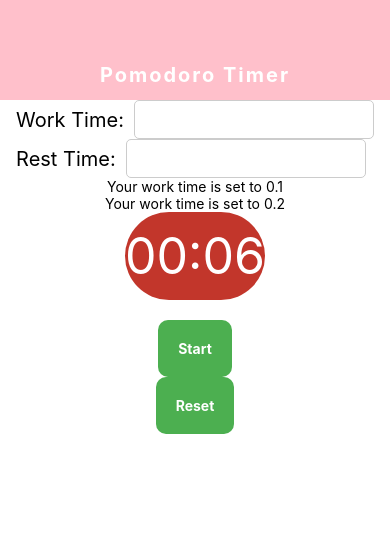
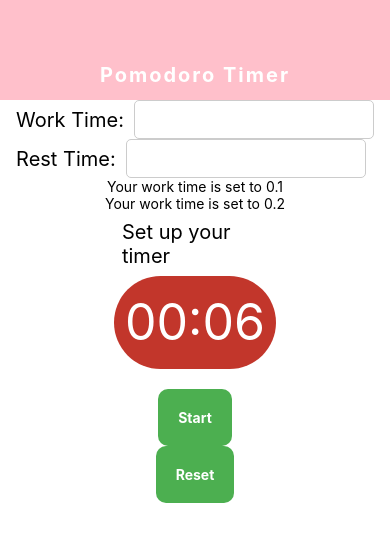
Before and after one commit to leenapoikolainen/pomodoro, a React Native app: screen / in a window 390 px wide. Shown: the top 542 px of the page. Built offline with nearby package versions, Linux system fonts and the light colour scheme.

Commit message:
fixed status text with conditional rendering and styling improvements

```diff
--- a/src/components/TimerDisplay.js
+++ b/src/components/TimerDisplay.js
@@ -19,11 +19,15 @@ function TimerDisplay({ timer, working, onBreak }) {
 
   return (
     <View>
-      <Text>{working ? "Working" : ""}</Text>
-      <Text>{onBreak ? "On a break" : ""}</Text>
-
       <View style={styles.container}>
-        <Text style={styles.textStyle}>{formatTime(timer)}</Text>
+        {!working && !onBreak && (
+          <Text style={styles.textStyle}>Set up your timer</Text>
+        )}
+        {working && <Text style={styles.textStyle}>Keep in working!</Text>}
+        {onBreak && <Text style={styles.textStyle}>Enjoy your break!</Text>}
+      </View>
+      <View style={styles.timerContainer}>
+        <Text style={styles.timerTextStyle}>{formatTime(timer)}</Text>
       </View>
     </View>
   );
@@ -35,14 +39,24 @@ const styles = StyleSheet.create({
   container: {
     borderColor: "black",
     alignItems: "center",
+    padding: "5%",
+  },
+  timerContainer: {
+    borderColor: "black",
+    alignItems: "center",
     backgroundColor: "#C2362B",
     padding: "10%",
     marginBottom: 20,
     borderRadius: 80,
   },
-  textStyle: {
+  timerTextStyle: {
     fontSize: 50,
     fontWeight: "400",
     color: "white",
   },
+  textStyle: {
+    fontSize: 20,
+    fontWeight: "400",
+    color: "black",
+  },
 });
```
